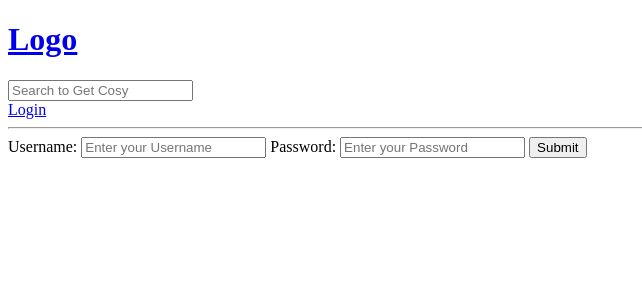
After one commit to arindam-sahoo/Community-WebApp, a Django app: page /login/ in a window 1280 px wide. The commit adds this page. Shown: the top 300 px of the page, without its empty margins (0-642 px from the left). Run offline with Django 5.2, Linux system fonts and the light colour scheme.

Commit message:
User Authentication Functionality Added

```diff
--- /dev/null
+++ b/backend/api/templates/api/login_register.html
@@ -0,0 +1,19 @@
+{% extends 'main.html' %}
+
+{% block content %}
+
+    <div>
+        <form method="POST" action="">
+            {% csrf_token %}
+
+            <label>Username:</label>
+            <input type="text" name="username" placeholder="Enter your Username" />
+
+            <label>Password:</label>
+            <input type="password" name="password" placeholder="Enter your Password" />
+
+            <input type="submit" name="Login"/>
+        </form>
+    </div>
+
+{% endblock content %}
--- a/backend/api/urls.py
+++ b/backend/api/urls.py
@@ -1,7 +1,9 @@
 from django.urls import path
-from .views import home, room, create_room, update_room, delete_room
+from .views import home, room, create_room, update_room, delete_room, login_portal, logout_user
 
 urlpatterns = [
+    path('login/', login_portal, name='login'),
+    path('logout/', logout_user, name='logout'),
     path('', home, name='homepage'),
     path('room/<str:pk>', room, name='room'),
     path('create-room/', create_room, name='create-room'),
--- a/backend/api/views.py
+++ b/backend/api/views.py
@@ -1,7 +1,35 @@
 from django.shortcuts import render, redirect
 from django.db.models import Q
+from django.contrib.auth.models import User
+from django.contrib.auth import authenticate, login, logout
+from django.contrib import messages
 from .models import Room, Topic
 from .forms import RoomForm
+
+def login_portal(request):
+    if request.method == 'POST':
+        username = request.POST.get('username')
+        password = request.POST.get('password')
+
+        try:
+            user = User.objects.get(username=username)
+        except:
+            messages.error(request, 'Username Doesn\'t Exist')
+
+        user = authenticate(request, username=username, password=password)
+
+        if user is not None:
+            login(request, user)
+            return redirect('homepage')
+        else:
+            messages.error(request, "Username or Password does not exist.")
+
+    context = {}
+    return render(request, 'api/login_register.html', context)
+
+def logout_user(request):
+    logout(request)
+    return redirect('homepage')
 
 def home(request):
     q = request.GET.get('q') if request.GET.get('q')!=None else ''
--- a/backend/templates/main.html
+++ b/backend/templates/main.html
@@ -6,6 +6,12 @@
         <title>Comms-ee</title>
     </head>
     <body>
+        {% if messages %}
+            {% for message in messages %}
+                <li>{{ message }}</li>
+            {% endfor %}
+        {% endif %}
+
         {% block content %}
 
         {% endblock %}
--- a/backend/templates/navbar.html
+++ b/backend/templates/navbar.html
@@ -13,6 +13,12 @@
             <input type="text" name="q" placeholder="Search to Get Cosy"/>
         </form>
 
+        {% if request.user.is_authenticated %}
+            <a href="{% url 'logout' %}">Logout</a>
+        {% else %}
+            <a href="{% url 'login' %}">Login</a>
+        {% endif %}
+
         <hr/>
 
         <script src="" async defer></script>
```
